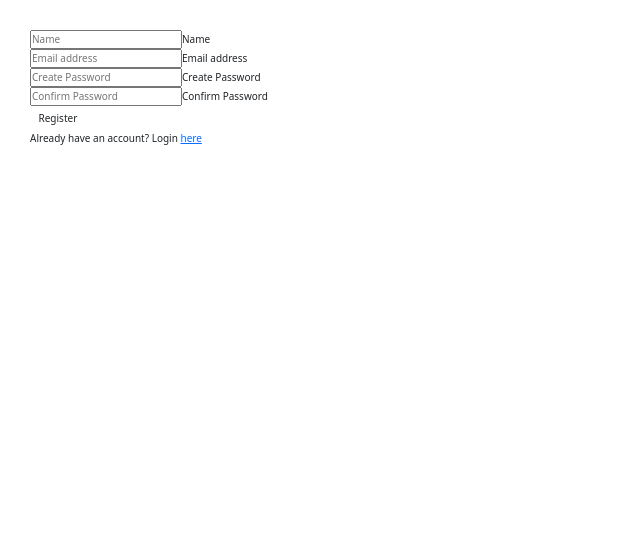
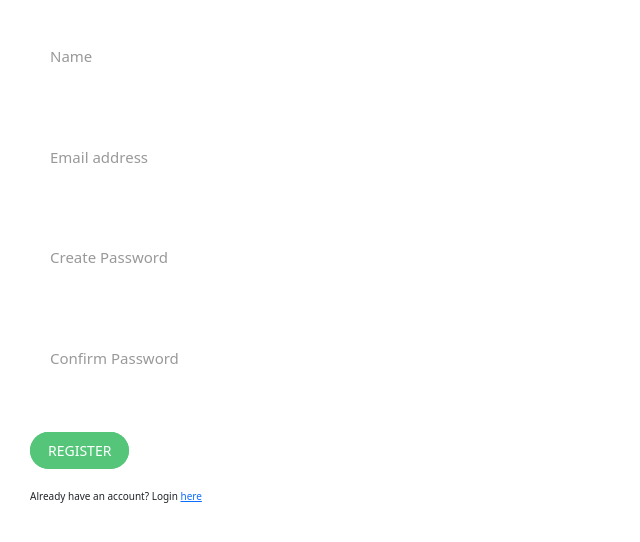
Before and after one commit to cjward2/Portfolio, a React (Create React App) app in the folder friend-of-bill/client/: page /register in a window 1280 px wide. Shown: the top 542 px of the page, without its empty margins (0-640 px from the left). Built offline with nearby package versions, Linux system fonts and the light colour scheme.

Commit message:
added styling to login/register components

```diff
--- a/friend-of-bill/client/src/components/Landing.css
+++ b/friend-of-bill/client/src/components/Landing.css
@@ -187,3 +187,7 @@
     -webkit-animation-fill-mode: backwards;
             animation-fill-mode: backwards;
   }
+
+  a.landing__btn.btn--white.btn--animated {
+    width: 150px;
+}
--- a/friend-of-bill/client/src/components/Landing.js
+++ b/friend-of-bill/client/src/components/Landing.js
@@ -11,8 +11,8 @@ const Landing = () => {
                 </h1>
                 </div>
             <div className="landing__button-group">
+                <a className="landing__btn btn--white btn--animated" href="/register">Register</a>
                 <a className="landing__btn btn--white btn--animated" href="/login">Login</a>
-                <a className="landing__btn btn--white btn--animated" href="/register">Register</a>
             </div>
 
         </div>
--- a/friend-of-bill/client/src/components/Login.css
+++ b/friend-of-bill/client/src/components/Login.css
@@ -0,0 +1,67 @@
+.btn--green {
+    background: #55c57a;
+    color: #fff;
+    padding: .8rem 1.8rem;
+    font-size: 1.4rem;
+}
+
+.btn--green::after {
+    background-color: #55c57a;
+  }
+
+.login__form-group:not(:last-child) {
+    margin-bottom: 2rem;
+  }
+
+  .login__form-input {
+    font-size: 1.5rem;
+    font-family: inherit;
+    color: inherit;
+    padding: 1.5rem 2rem;
+    border-radius: 2px;
+    background-color: rgba(255, 255, 255, 0.5);
+    border: none;
+    border-bottom: 3px solid transparent;
+    width: 90%;
+    display: block;
+    -webkit-transition: all .3s;
+    transition: all .3s;
+  }
+
+  @media only screen and (max-width: 56.25em) {
+    .login__form-input {
+      width: 100%;
+    }
+  }
+
+  .login__form-input:focus {
+    outline: none;
+    -webkit-box-shadow: 0 1rem 2rem rgba(0, 0, 0, 0.1);
+            box-shadow: 0 1rem 2rem rgba(0, 0, 0, 0.1);
+    border-bottom: 3px solid #55c57a;
+  }
+
+  .login__form-input:focus:invalid {
+    border-bottom: 3px solid #ff7730;
+  }
+
+  .login__form-input::-webkit-input-placeholder {
+    color: #999;
+  }
+
+  .login__form-label {
+    font-size: 1.2rem;
+    font-weight: 700;
+    margin-left: 2rem;
+    margin-top: .7rem;
+    display: block;
+    -webkit-transition: all .3s;
+    transition: all .3s;
+  }
+
+  .login__form-input:placeholder-shown + .login__form-label {
+    opacity: 0;
+    visibility: hidden;
+    -webkit-transform: translateY(-4rem);
+            transform: translateY(-4rem);
+  }
--- a/friend-of-bill/client/src/components/Login.js
+++ b/friend-of-bill/client/src/components/Login.js
@@ -76,7 +76,7 @@ const Login = () => {
                 <label htmlFor="password" className="login__form-label">Password</label>
             </div>
             <div className="login__form-group">
-                <button type="submit" className="btn btn--green"><span>Login</span></button>
+                <button type="submit" className="landing__btn btn--green"><span>Login</span></button>
             </div>
             Don't have an account? You can register <Link to="/register">here</Link>
             </form>
--- a/friend-of-bill/client/src/components/Navbar.css
+++ b/friend-of-bill/client/src/components/Navbar.css
@@ -38,7 +38,7 @@
     position: fixed;
     top: 6.5rem;
     right: 6.5rem;
-    background-image: radial-gradient(#7ed56f, #28b485);
+    background-image: radial-gradient(rgba(142, 111, 213), rgba(129, 40, 180));
     z-index: 1000;
     -webkit-transition: -webkit-transform 0.8s cubic-bezier(0.86, 0, 0.07, 1);
     transition: -webkit-transform 0.8s cubic-bezier(0.86, 0, 0.07, 1);
@@ -108,7 +108,7 @@
 
   .navigation__link:hover, .navigation__link:active {
     background-position: 100%;
-    color: #55c57a;
+    color: rgba(129, 40, 180);
     -webkit-transform: translateX(1rem);
             transform: translateX(1rem);
   }
--- a/friend-of-bill/client/src/components/Register.css
+++ b/friend-of-bill/client/src/components/Register.css
@@ -0,0 +1,72 @@
+.register {
+    height: 90vh;
+
+}
+
+.btn--green {
+    background: #55c57a;
+    color: #fff;
+    padding: .8rem 1.8rem;
+    font-size: 1.4rem;
+}
+
+.btn--green::after {
+    background-color: #55c57a;
+  }
+
+.register__form-group:not(:last-child) {
+    margin-bottom: 2rem;
+  }
+
+  .register__form-input {
+    font-size: 1.5rem;
+    font-family: inherit;
+    color: inherit;
+    padding: 1.5rem 2rem;
+    border-radius: 2px;
+    background-color: rgba(255, 255, 255, 0.5);
+    border: none;
+    border-bottom: 3px solid transparent;
+    width: 90%;
+    display: block;
+    -webkit-transition: all .3s;
+    transition: all .3s;
+  }
+
+  @media only screen and (max-width: 56.25em) {
+    .register__form-input {
+      width: 100%;
+    }
+  }
+
+  .register__form-input:focus {
+    outline: none;
+    -webkit-box-shadow: 0 1rem 2rem rgba(0, 0, 0, 0.1);
+            box-shadow: 0 1rem 2rem rgba(0, 0, 0, 0.1);
+    border-bottom: 3px solid #55c57a;
+  }
+
+  .register__form-input:focus:invalid {
+    border-bottom: 3px solid #ff7730;
+  }
+
+  .register__form-input::-webkit-input-placeholder {
+    color: #999;
+  }
+
+  .register__form-label {
+    font-size: 1.2rem;
+    font-weight: 700;
+    margin-left: 2rem;
+    margin-top: .7rem;
+    display: block;
+    -webkit-transition: all .3s;
+    transition: all .3s;
+  }
+
+  .register__form-input:placeholder-shown + .register__form-label {
+    opacity: 0;
+    visibility: hidden;
+    -webkit-transform: translateY(-4rem);
+            transform: translateY(-4rem);
+  }
--- a/friend-of-bill/client/src/components/Register.js
+++ b/friend-of-bill/client/src/components/Register.js
@@ -76,7 +76,7 @@ const Register = () => {
                 <label htmlFor="password2" className="register__form-label">Confirm Password</label>
             </div>
             <div className="register__form-group">
-                <button type="submit" className="btn btn--green">Register</button>
+                <button type="submit" className="landing__btn btn--green">Register</button>
             </div>
             Already have an account? Login <Link to="/login">here</Link>
             </form>
```
Also changed, not shown: 1 other file (tests, documents, lock files or other folders).
